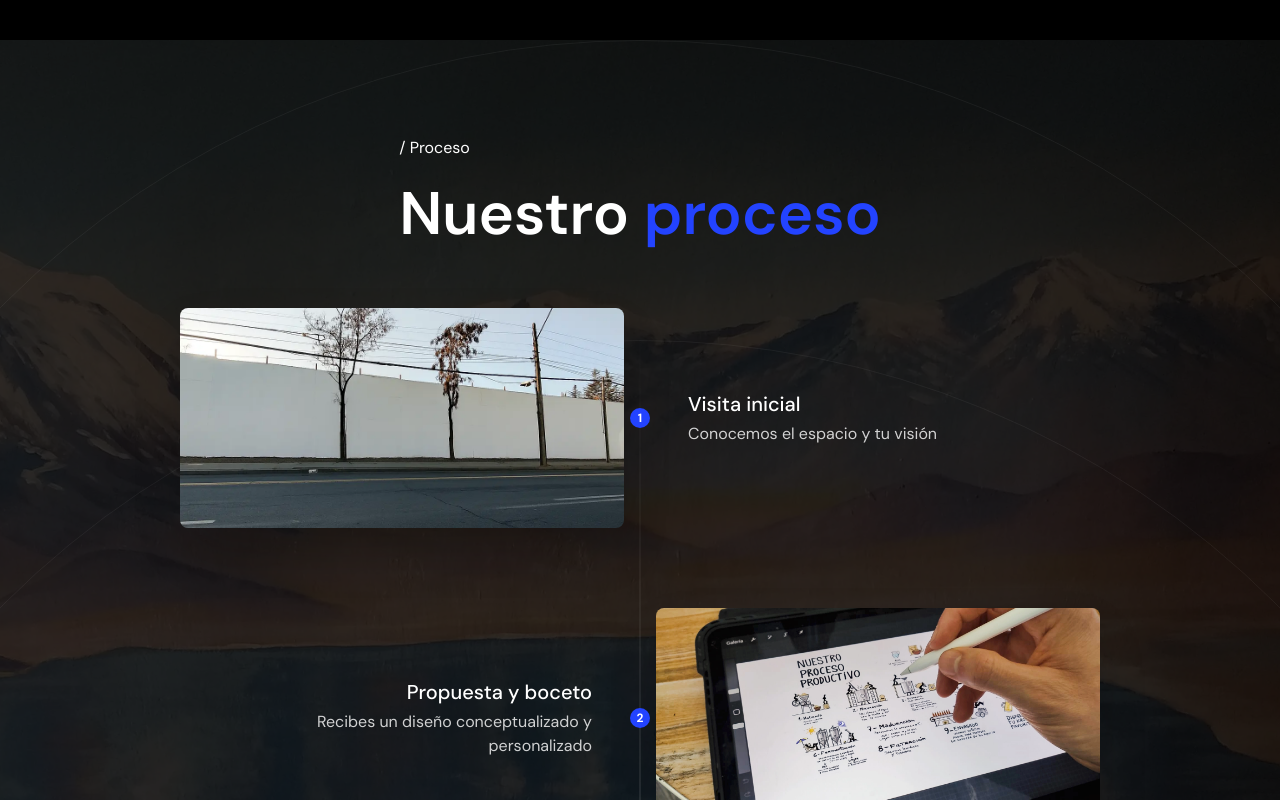
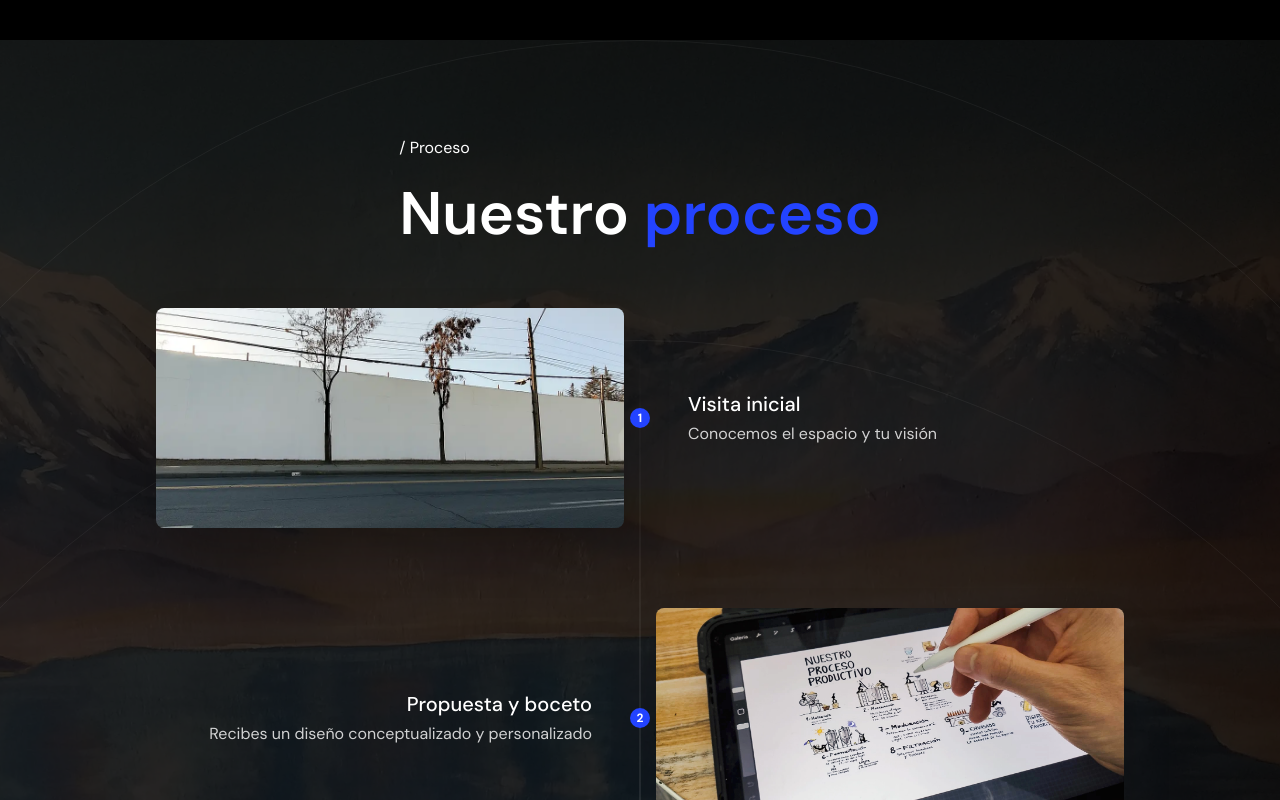
Before and after one commit to jporrego/color-mural, a Next.js app: page / in a window 1280 px wide. Shown: the part 2980-3780 px from the top of the page. Built offline with nearby package versions, Linux system fonts and the light colour scheme.

Commit message:
feat: update Hero component to adjust positioning for improved layout consistency

```diff
--- a/src/app/components/Hero/index.tsx
+++ b/src/app/components/Hero/index.tsx
@@ -68,7 +68,7 @@ export default function Hero() {
           initial={{ opacity: 0, y: 10 }}
           animate={{ opacity: 1, y: 0 }}
           transition={{ duration: 0.6, delay: 0.5 }}
-          className="absolute inset-x-0 bottom-8 z-20 mx-auto flex w-full max-w-[1920px] flex-col gap-4 px-6 md:static md:bottom-auto md:mt-12 md:flex-row"
+          className="absolute inset-x-0 bottom-16 z-20 mx-auto flex w-full max-w-[1920px] flex-col gap-4 px-6 md:static md:bottom-auto md:mt-12 md:flex-row"
         >
           <a
             href="#contacto"
--- a/src/app/components/ProcessTimeline/index.tsx
+++ b/src/app/components/ProcessTimeline/index.tsx
@@ -42,7 +42,7 @@ export default function ProcessTimeline() {
       {/* decorative rings (optional) */}
       <div className="pointer-events-none absolute top-0 left-1/2 h-[1800px] w-[1800px] -translate-x-1/2 rounded-full border border-white/5" />
       <div className="pointer-events-none absolute top-[300px] left-1/2 h-[1800px] w-[1800px] -translate-x-1/2 rounded-full border border-white/5" />
-      <div className="mx-auto max-w-[1000px] px-6">
+      <div className="px-2md:px-6 mx-auto max-w-[1000px]">
         {/* heading */}
         <div className="mx-auto w-fit">
           <p className="mb-6">/ Proceso</p>
```
